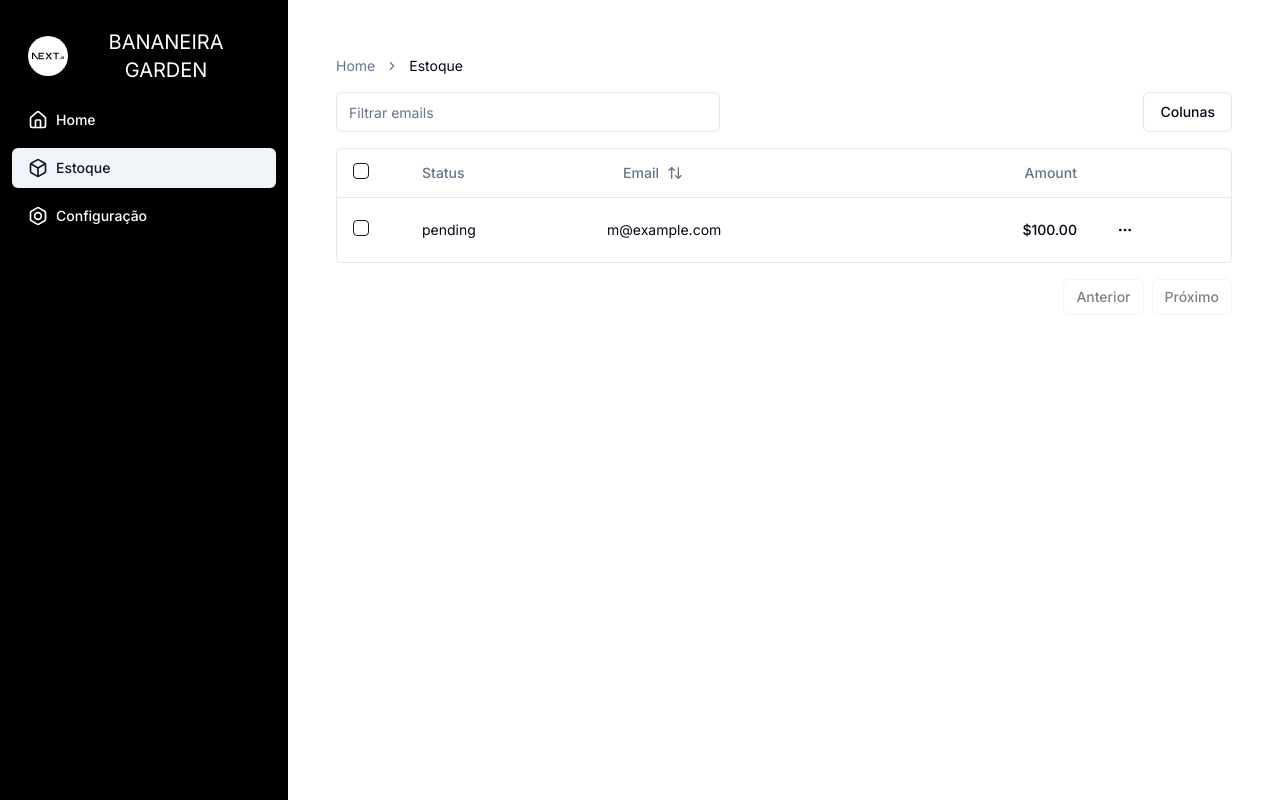
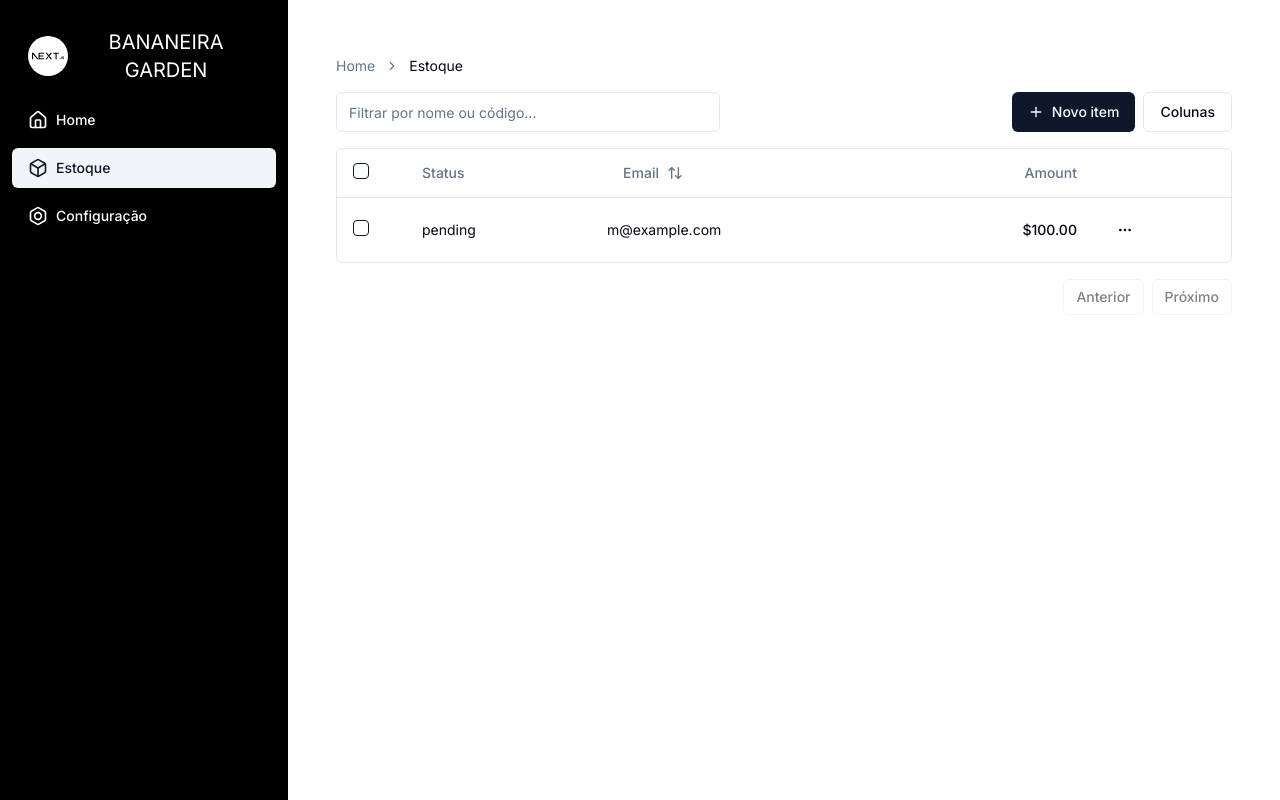
Before and after one commit to lefurtado/bananeira-garden, a Next.js app: page /estoque in a window 1280 px wide. Built offline with nearby package versions, Linux system fonts and the light colour scheme.

Commit message:
✨ feat(filter):
add a global filter that search for all columns

```diff
--- a/src/components/ui/data-table.tsx
+++ b/src/components/ui/data-table.tsx
@@ -29,6 +29,7 @@ import {
 } from "@/components/ui/dropdown-menu";
 import { Button } from "@/components/ui/button";
 import { Input } from "@/components/ui/input";
+import { PlusIcon } from "lucide-react";
 
 interface DataTableProps<TData, TValue> {
   columns: ColumnDef<TData, TValue>[];
@@ -46,6 +47,7 @@ export function DataTable<TData, TValue>({
   const [columnVisibility, setColumnVisibility] =
     React.useState<VisibilityState>({});
   const [rowSelection, setRowSelection] = React.useState({});
+  const [filtering, setFiltering] = React.useState("");
 
   const table = useReactTable({
     data,
@@ -58,11 +60,13 @@ export function DataTable<TData, TValue>({
     getFilteredRowModel: getFilteredRowModel(),
     onColumnVisibilityChange: setColumnVisibility,
     onRowSelectionChange: setRowSelection,
+    onGlobalFilterChange: setFiltering,
     state: {
       sorting,
       columnFilters,
       columnVisibility,
       rowSelection,
+      globalFilter: filtering,
     },
   });
 
@@ -70,18 +74,19 @@ export function DataTable<TData, TValue>({
     <div>
       <div className="flex items-center py-4">
         <Input
-          placeholder="Filtrar emails"
-          value={(table.getColumn("email")?.getFilterValue() as string) ?? ""}
-          onChange={(event) =>
-            table.getColumn("email")?.setFilterValue(event.target.value)
-          }
+          placeholder="Filtrar por nome ou código..."
+          value={filtering}
+          onChange={(e) => setFiltering(e.target.value)}
           className="max-w-sm"
         />
+        <div className="ml-auto flex gap-2">
+          <Button>
+            <PlusIcon className="mr-2 h-4 w-4" />
+            Novo item
+          </Button>
           <DropdownMenu>
             <DropdownMenuTrigger asChild>
-            <Button variant="outline" className="ml-auto">
-              Colunas
-            </Button>
+              <Button variant="outline">Colunas</Button>
             </DropdownMenuTrigger>
             <DropdownMenuContent align="end">
               {table
@@ -103,6 +108,7 @@ export function DataTable<TData, TValue>({
                 })}
             </DropdownMenuContent>
           </DropdownMenu>
+        </div>
       </div>
       <div className="rounded-md border">
         <Table>
```
Lines whose indentation alone changed are shown as unchanged.
